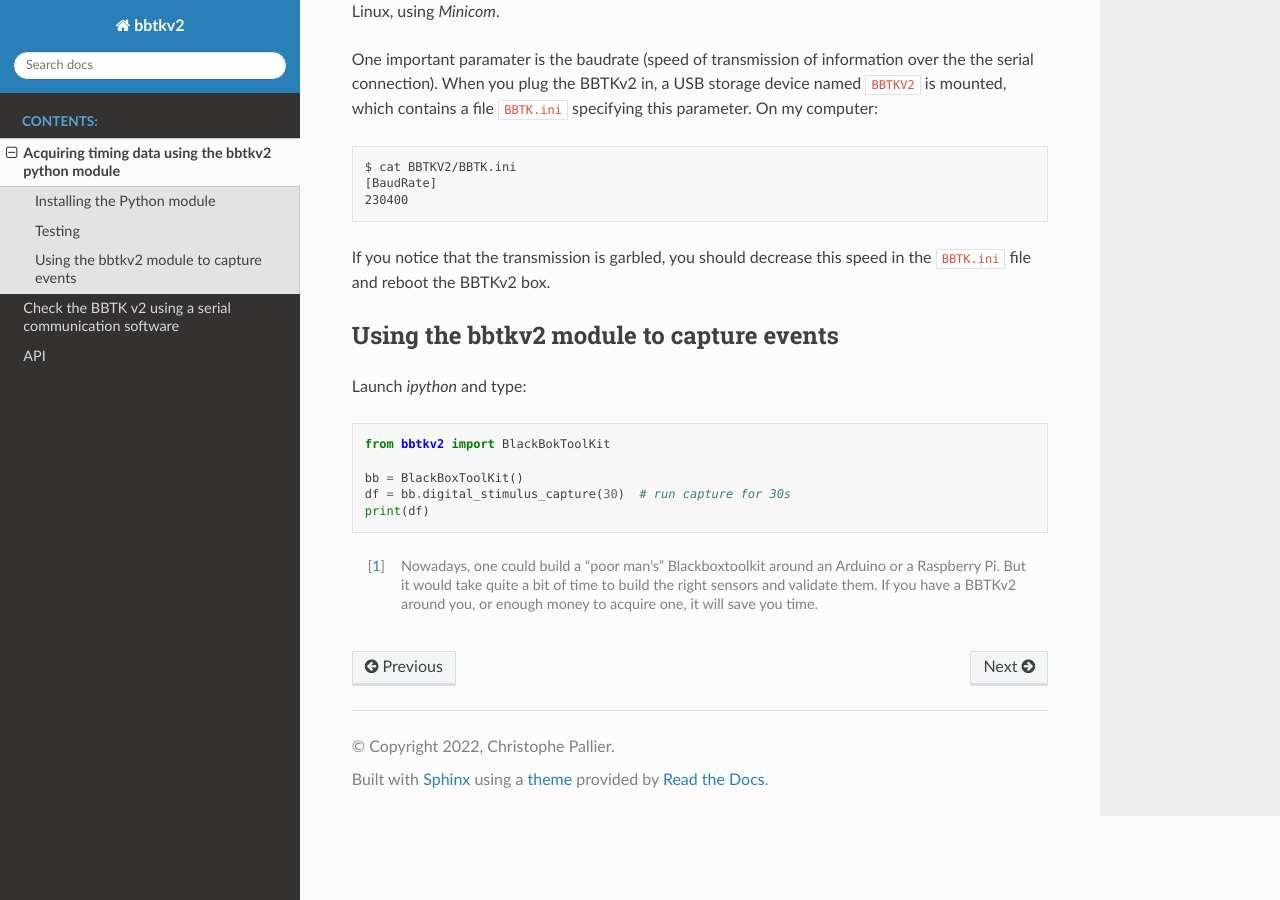
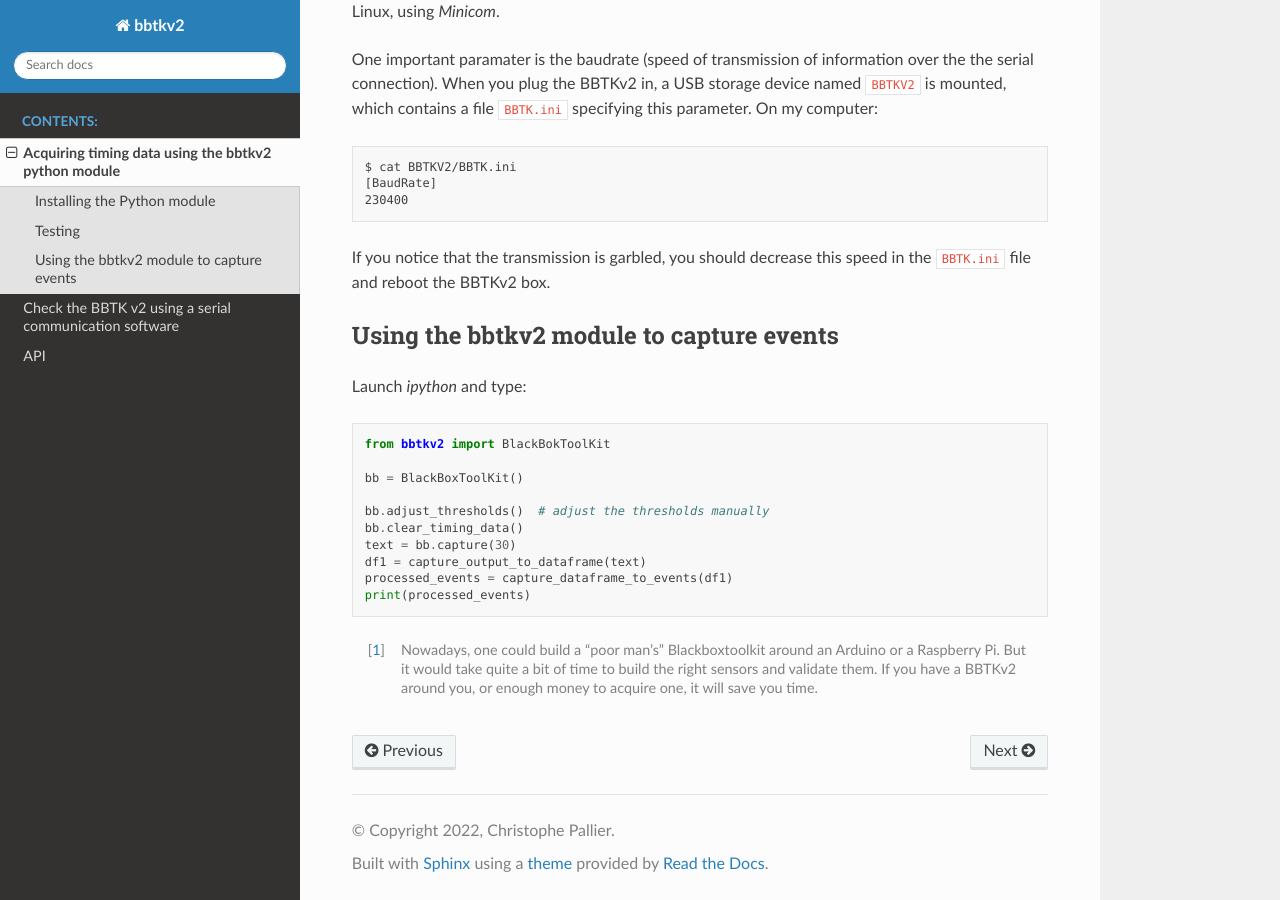
Before and after one commit to chrplr/bbtkv2_python, a Sphinx documentation site: the page built from docs/intro.rst, in a window 1280 px wide and 900 px high, scrolled down 1624 px. Built offline with Sphinx 7.4.7 and the Read the Docs theme 2.0.0, drawn with Linux system fonts in a browser that asks for light colours.

Commit message:
corrected doc intro

```diff
--- a/docs/intro.rst
+++ b/docs/intro.rst
@@ -83,8 +83,14 @@ Launch `ipython` and type:
    from bbtkv2 import BlackBokToolKit
 
    bb = BlackBoxToolKit()
-   df = bb.digital_stimulus_capture(30)  # run capture for 30s
-   print(df)
+
+   bb.adjust_thresholds()  # adjust the thresholds manually
+   bb.clear_timing_data()
+   text = bb.capture(30)
+   df1 = capture_output_to_dataframe(text)
+   processed_events = capture_dataframe_to_events(df1)
+   print(processed_events)
+
 
 
 
--- a/src/bbtkv2/__init__.py
+++ b/src/bbtkv2/__init__.py
@@ -1 +1 @@
-__version__ = '0.0.8'
+__version__ = '0.0.9'
```
